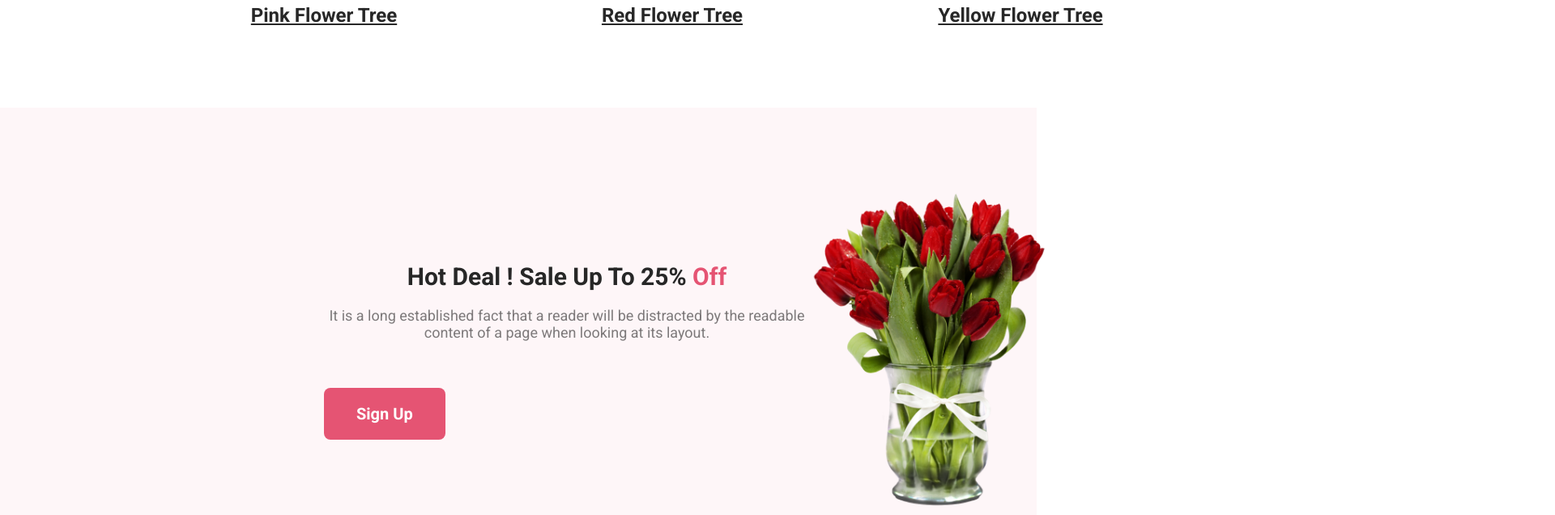
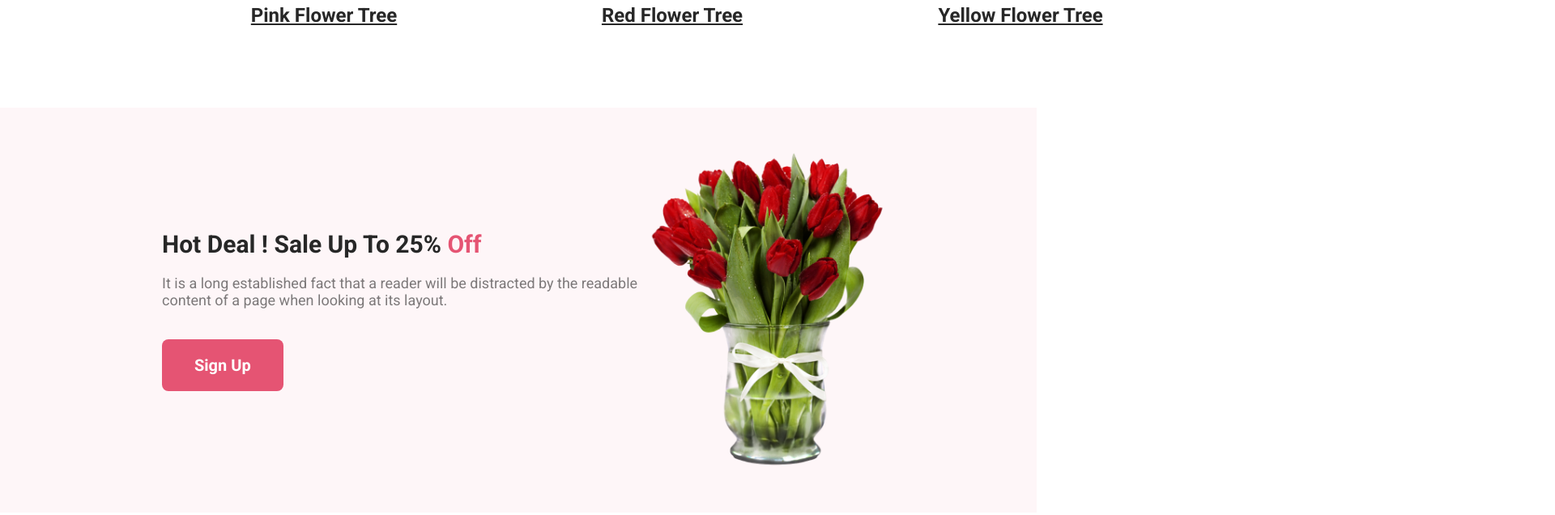
Before and after one commit to Muaz-Khan-Tanim/flower-muaz-khan, a plain HTML site: page index.html in a window 1280 px wide. Shown: the part 1620-2256 px from the top of the page at 81% size, 1920 px wide, since content can reach past the window. Drawn offline with Linux system fonts and the light colour scheme.

Commit message:
added latest update

```diff
--- a/style/style.css
+++ b/style/style.css
@@ -111,27 +111,27 @@ header p {
 .hot-sales {
     display: flex;
     background: rgba(229, 84, 115, 0.05);
-    padding: 100px 400px 100px 400px;
+    padding: 50px 200px 50px 200px;
     align-items: center;
     justify-content: space-between;
 }
 .sales-text{
-    align-items: center;
     justify-content: center;
 }
 .sales-h {
     margin-bottom: 20px;
+    text-align: left;
 }
 .off {
     color: #E55473;
 }
 .sales-p {
-    margin-bottom: 40px;
+    margin-bottom: 20px;
     width: 600px;
     height: 60px;
+    text-align: left;
 }
 .button-sign {
-    align-items: center;
     color: #FFF;
     font-size: 20px;
     font-weight: 700;
@@ -169,7 +169,7 @@ header p {
     width: 1440px;
     height: 500px;
     padding: 120px 280px;
-    margin: 120px 240px 0px 240px;
+    margin: 120px 200px 0px 200px;
 }
 
 .deal-h {
```
Also changed, not shown: index.html (+3 -2 lines).
